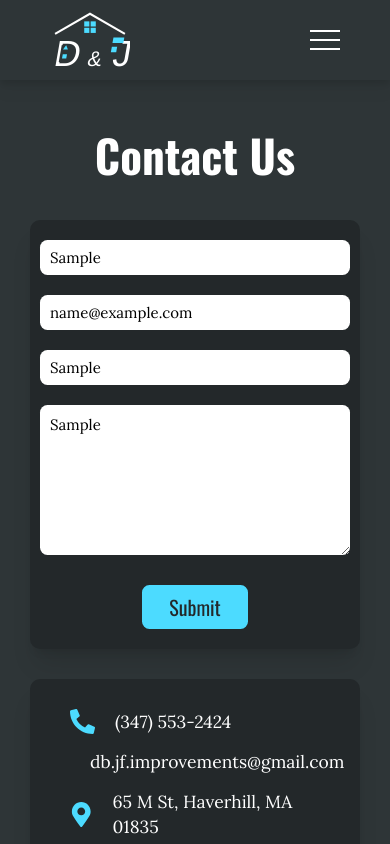
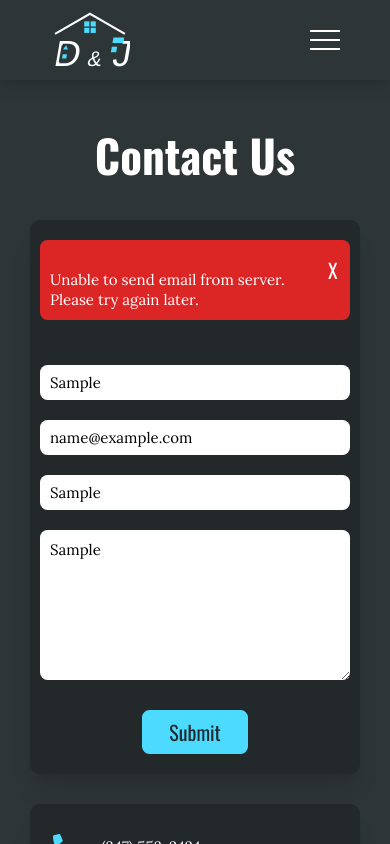
Before and after one commit to SC-Edge-Software/dbjf-website, a Next.js app: page /contact in a window 390 px wide. Both pictures are taken after typing "Sample", "name@example.com", "Sample", "Sample" into the empty fields and a click on the button "Submit". Shown: the top 844 px of the page. Built offline with nearby package versions, Linux system fonts and the light colour scheme; no server answers.

Commit message:
Implemented contact form email functionality

```diff
--- a/Components/ContactForm/ContactForm.tsx
+++ b/Components/ContactForm/ContactForm.tsx
@@ -1,16 +1,56 @@
 "use client";
 
-import { FormEvent } from "react";
+import { FormEvent, useState } from "react";
+
+const STATUS_BANNER_SUCCESS_CLASS = "bg-green-600";
+const STATUS_BANNER_FAILURE_CLASS = "bg-red-600";
 
 export default function ContactForm() {
+    const inputClass = "rounded-md h-7 text-black px-2 w-full text-xs";
+
+    // Status banner
+    const [shouldDisplayStatusBanner, displayStatusBanner] = useState(false);
+    const [statusText, setStatusText] = useState("");
+    const [statusBannerClass, setStatusBannerClass] = useState(STATUS_BANNER_SUCCESS_CLASS);
+    const displayStatusBannerEz = (msg: string, didSucceed: boolean) => {
+        setStatusText(msg);
+        setStatusBannerClass(didSucceed ? STATUS_BANNER_SUCCESS_CLASS : STATUS_BANNER_FAILURE_CLASS);
+        displayStatusBanner(true);
+    };
+
+    // Form submission handler
     async function onSubmit(event: FormEvent<HTMLFormElement>) {
         event.preventDefault();
+
         const formData = new FormData(event.currentTarget);
-        // TODO: Send email
-        console.log(formData);
+        try {
+            const response = await fetch("/api/contact", {
+                method: "POST",
+                body: JSON.stringify({
+                    name: formData.get("input-name"),
+                    email: formData.get("input-email"),
+                    subject: formData.get("input-subject"),
+                    msg: formData.get("input-message"),
+                }),
+                headers: {"Content-Type": "application/json"}
+            });
+            if (response.status === 200) {
+                displayStatusBannerEz("Email sent successfully!", true);
+            } else {
+                let err = await response.json();
+                // Extract error text
+                while (typeof err !== "string" && "error" in err) {
+                    err = err["error"];
+                }
+
+                displayStatusBannerEz("Unable to send email from server. Please try again later.", false);
+                console.log("Error");
+            }
+        } catch (err) {
+            displayStatusBannerEz("Unable to send email from server. Please try again later.", false);
+            console.error(err);
+        }
     }
-
-    const inputClass = "rounded-md h-7 text-black px-2 w-full text-xs";
 
     return (
         <form onSubmit={onSubmit} className={`
@@ -26,6 +66,31 @@ export default function ContactForm() {
             shadow-xl
             px-2
             py-4`}>
+
+            {/* Status Banner */}
+            {shouldDisplayStatusBanner && <div className={`
+                w-full
+                flex
+                justify-between
+                items-start
+                p-2
+                rounded-md
+                mb-5
+                ${statusBannerClass}
+            `}>
+                <p className={`
+                    w-[85%]
+                    text-xs
+                    mt-4
+                `} style={{ overflowWrap: "break-word" }}>
+                    {statusText}
+                </p>
+
+                {/* Close Status Banner Button */}
+                <button className="w-[5%]" onClick={() => displayStatusBanner(false)}>X</button>
+            </div>}
+
+            {/* Form Fields */}
             <input name="input-name" type="text" placeholder="Name" className={inputClass} required />
             <input name="input-email" type="email" placeholder="Email" className={inputClass} required />
             <input name="input-subject" type="text" placeholder="Subject" className={inputClass} required />
--- a/Components/ContactInfo/ContactInfo.tsx
+++ b/Components/ContactInfo/ContactInfo.tsx
@@ -6,13 +6,14 @@ type ContactInfoProps = {
 
 export default function ContactInfo({ className }: ContactInfoProps) {
     const sharedItemClass = "flex items-center text-white";
-    const iconClass = "mr-4 text-dbjf-blue text-xl";
-    const textClass = "text-sm";
+    const iconClass = "mr-4 text-dbjf-blue text-xl w-[10%]";
+    const textClass = "text-xs md:text-sm w-[80%]";
 
     return (
         <div className={`
             ${className ?? ""}
-            px-8
+            pl-4
+            md:pl-8
             py-6
             bg-dbjf-dark-gray
             w-full
@@ -26,7 +27,7 @@ export default function ContactInfo({ className }: ContactInfoProps) {
                 </li>
                 <li className={`${sharedItemClass} mb-3`}>
                     <FaEnvelope className={iconClass} />
-                    <span className={textClass}>db.jf.improvements@gmail.com</span>
+                    <span className={textClass} style={{ overflowWrap: "break-word" }}>db.jf.improvements@gmail.com</span>
                 </li>
                 <li className={sharedItemClass}>
                     <FaMapMarkerAlt className={iconClass} />
--- /dev/null
+++ b/app/api/contact/route.ts
@@ -0,0 +1,28 @@
+import { NextResponse } from "next/server";
+import { Resend } from "resend";
+
+const resend = new Resend(process.env.RESEND_API_KEY);
+
+export async function POST(request: Request) {
+    try {
+        const { name, email, subject, msg } = await request.json();
+        try {
+            const { data, error } = await resend.emails.send({
+                from: "info@dbjfimprovements.com",
+                to: ["db.jf.improvements@gmail.com"],
+                subject: `[CONTACT REQUEST] ${subject}`,
+                text: `From: ${name} <${email}>\n\n${msg}`
+            });
+
+            if (error) {
+                return Response.json({ error }, { status: 500 });
+            }
+
+            return Response.json(data);
+        } catch (error) {
+            return Response.json(error, { status: 500 });
+        }
+    } catch (err) {
+        return NextResponse.json({ "error": "Received invalid JSON" }, { status: 400 });
+    }
+}
--- a/package.json
+++ b/package.json
@@ -19,6 +19,7 @@
     "react": "18.2.0",
     "react-dom": "18.2.0",
     "react-icons": "^5.5.0",
+    "resend": "^6.0.3",
     "tailwindcss": "3.3.3",
     "typescript": "5.2.2"
   },
```
Also changed, not shown: 2 other files (tests, documents, lock files or other folders).
